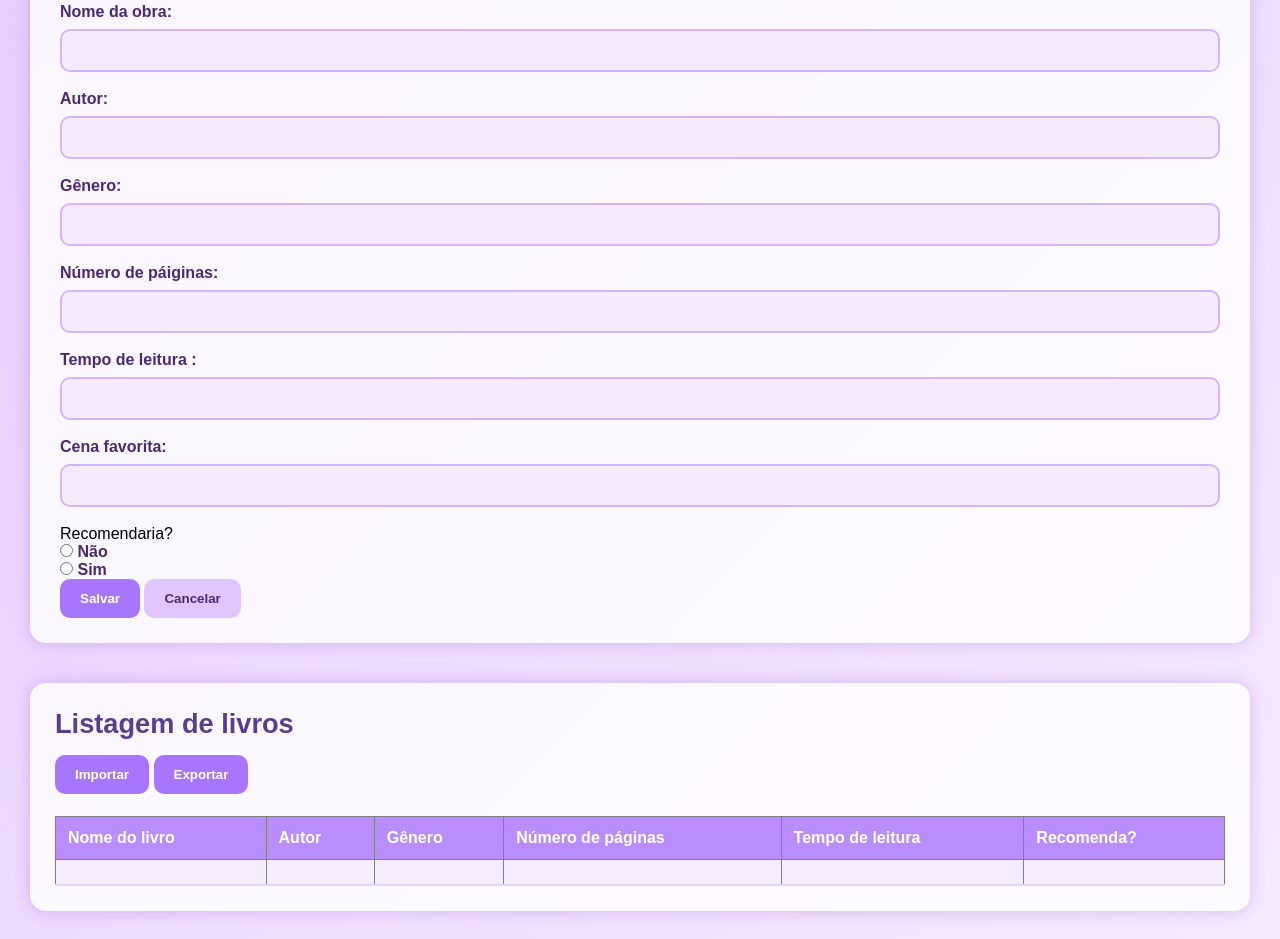
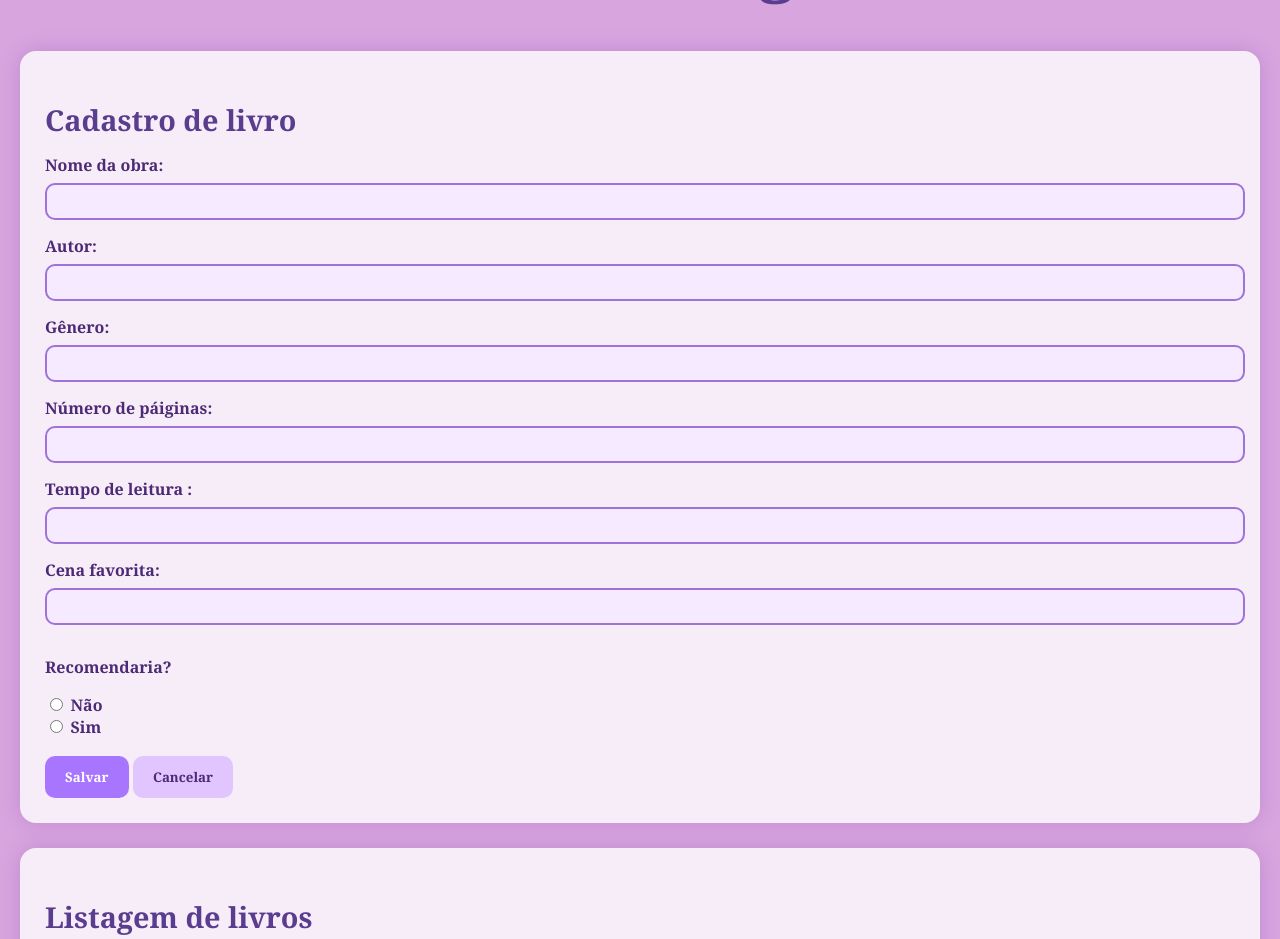
Before and after one commit to eloahvitoria07/biblioteca, a plain HTML site: page index.html in a window 1280 px wide. Shown: the part 122-1061 px from the top of the page. Drawn offline with Linux system fonts and the light colour scheme.

Commit message:
Modificando e adicionando icone

```diff
--- a/index.html
+++ b/index.html
@@ -3,52 +3,53 @@
 <head>
     <meta charset="UTF-8">
     <meta name="viewport" content="width=device-width, initial-scale=1.0">
+    <link rel="stylesheet" href="style.css">
     <title>Biblioteca</title>
-    <link rel="stylesheet" href="style.css">
+    <link rel="icon" href="imagem/icone.png" type="favicon.ico">
 </head>
 
 <body>
    <div class="titulo">
-        <h1>Bibioteca digital</h1>
+        <h1 class="title">Bibioteca digital</h1>
     </div>
 
-   <div class="inicio">
-        <h2></h2>
+   <div class="caixa">
+        <h2> Cadastro de livro</h2>
         <form>
-            <label for="nomedaobra">Nome da obra:</label>
-            <input type="text" id="nomedaobra" required><br>
+            <label class="a" for="nomedaobra">Nome da obra:</label>
+            <input class="b"  type="text" id="nomedaobra" required><br>
 
-            <label for="autor">Autor:</label>
-            <input type="text" id="autor" required><br>
+            <label class="a" for="autor">Autor:</label>
+            <input class="b" type="text" id="autor" required><br>
 
-            <label for="genero">Gênero:</label>
-            <input type="text" id="genero" required><br>
+            <label class="a" for="genero">Gênero:</label>
+            <input class="b" type="text" id="genero" required><br>
 
-            <label for="pag">Número de páiginas:</label>
-            <input type="number" id="pag" required><br>
+            <label class="a" for="pag">Número de páiginas:</label>
+            <input class="b" type="number" id="pag" required><br>
 
-            <label for="tempo">Tempo de leitura :</label>
-            <input type="text" id="tempo" required><br>
+            <label class="a" for="tempo">Tempo de leitura :</label>
+            <input class="b" type="text" id="tempo" required><br>
 
-            <label for="cena">Cena favorita:</label>
-            <input type="text" id="cena" required><br>
+            <label class="a" for="cena">Cena favorita:</label>
+            <input class="b" type="text" id="cena" required><br>
 
-            <p>Recomendaria?</p>
+            <p class="a">Recomendaria?</p>
+            <input type="radio" id="nao" name="rec" value="nao" >
+            <label class="a" for="nao">Não</label> <br/>
 
-            <input type="radio" id="nao2" name="nao2">
-            <label for="nao2">Não</label><br>
+            <input type="radio" id="sim" name="rec" value="sim">
+            <label class="a" for="sim">Sim</label> <br/>
+            <br>
 
-            <input type="radio" id="sim2" name="sim2" >
-            <label for="sim2">Sim</label><br>
+            <button type="submit" class="salvar c">Salvar</button>
+            <button type="button" class="cancelar ">Cancelar</button>
             </form>
-
-            <button type="submit" class="salvar">Salvar</button>
-            <button type="button" class="cancelar">Cancelar</button>
 </div>
-         <div class="final">
+         <div class="caixa">
             <h2>Listagem de livros </h2>
-            <button>Importar</button>
-            <button>Exportar</button>
+            <button class="c">Importar</button>
+            <button class="c">Exportar</button>
             <table border="1">
                 <thead>
                     <tr>
--- a/style.css
+++ b/style.css
@@ -1,77 +1,63 @@
-/* ===== CONFIGURAÇÕES GERAIS ===== */
-* {
-    margin: 0;
-    padding: 0;
-    box-sizing: border-box;
+body{
+    background: #d9a5df;
     font-family: "Poppins", sans-serif;
+    margin: 20px;
 }
 
-body {
-    background: linear-gradient(135deg, #e6ccff, #f7e9ff); /* lilás suave */
-    min-height: 100vh;
-    padding: 30px;
+.titulo{
+    color: #5b3d8f;
+    text-align: center;
+    margin-bottom: 10px;
+    font-family: Georgia, 'Times New Roman', Times, serif;
+    font-size: 2rem;
 }
 
-/* ===== TÍTULO ===== */
-.titulo h1 {
-    font-size: 2.5rem;
-    color: #5b3d8f;
+.caixa{
+
+    background: #ffffffcc;
+    border-radius: 16px;
+    padding: 25px ;
+    box-shadow: 0 0 20px rgba(115, 60, 173, 0.25);
     margin-bottom: 25px;
-    font-weight: 700;
-    text-align: center;
-    letter-spacing: 1px;
 }
 
-/* ===== FORMULÁRIO ===== */
-.inicio {
-
-    width: 100%;
-    background: #ffffffcc;
-    backdrop-filter: blur(3px);
-    padding: 25px 30px;
-    border-radius: 16px;
-    box-shadow: 0 0 15px rgba(115, 60, 173, 0.25);
-    margin-bottom: 40px;
+.a {
+    color: #4c2a75;
+     font-weight: 600;
+     font-family: Georgia, 'Times New Roman', Times, serif;
 }
 
-label {
-    color: #4c2a75;
-    font-weight: 600;
+.b {
+    width: 99%;
+    padding: 9px;
+    margin: 7px 0 15px;
+    background: #f5eaff;
+    border: 2px solid #9f72da;
+    border-radius: 10px;
+    transition: 3s;
 }
 
-input[type="text"],
-input[type="number"] {
-    width: 100%;
-    padding: 12px;
-    margin: 8px 0 18px;
-    background: #f5eaff;
-    border: 2px solid #d4b3ff;
-    border-radius: 10px;
-    transition: 0.3s;
+.b:focus {
+    border-color: #6c237a;
+    outline: none;
+    background: #dad8dc;
 }
 
-input:focus {
-    border-color: #a675ff;
-    outline: none;
-    background: #f9f1ff;
-}
-
-/* ===== BOTÕES ===== */
 button {
     padding: 12px 20px;
     border: none;
     border-radius: 10px;
     font-weight: 600;
     cursor: pointer;
-    transition: 0.3s;
+    color: #fff;
+    font-family: Georgia, 'Times New Roman', Times, serif;
 }
 
-.salvar {
+.c{
     background: #a875ff;
-    color: #fff;
 }
 
-.salvar:hover {
+.c:hover{
     background: #8c5edf;
 }
 
@@ -81,61 +67,30 @@ button {
 }
 
 .cancelar:hover {
-    background: #d3b3ff;
+    background: #b595f2;
 }
 
-/* ===== ÁREA FINAL ===== */
-.final {
-    width: 100%;
-    background: #ffffffcc;
-    backdrop-filter: blur(3px);
-    padding: 25px;
-    border-radius: 16px;
-    box-shadow: 0 0 15px rgba(115, 60, 173, 0.25);
+h2 {
+    color: #5b3d8f;
+    margin-bottom: 15px;
+    font-size: 1.8rem;
+    font-family: Georgia, 'Times New Roman', Times, serif;
 }
 
-.final h2 {
-    color: #5b3d8f;
-    margin-bottom: 15px;
-    font-size: 1.7rem;
-}
-
-.final button {
-    background: #a875ff;
-    color: white;
-    margin-bottom: 10px;
-}
-
-.final button:hover {
-    background: #8c5edf;
-}
-
-/* ===== TABELA ===== */
 table {
     width: 100%;
     border-collapse: collapse;
     margin-top: 12px;
+    border:#4c2a75 solid 2px ;
 }
 
 th {
-    background: #b98dfd;
-    color: white;
-    padding: 12px;
-    text-align: left;
+    font-family: Georgia, 'Times New Roman', Times, serif;
+    background: #4c2a75;
+    color: #b98dfd;
     font-weight: 600;
 }
-
-td {
-    background: #f6ecff;
-    padding: 12px;
-    border-bottom: 2px solid #e3d3ff;
+th, td{
+    border: solid 2px #4c2a75;
+     padding: 15px;
 }
-
-tr:nth-child(even) td {
-    background: #efe3ff;
-}
-
-tr:hover td {
-    background: #e4d3ff;
-    transition: 0.2s;
-}
```
Also changed, not shown: imagem/icone.png (added).
